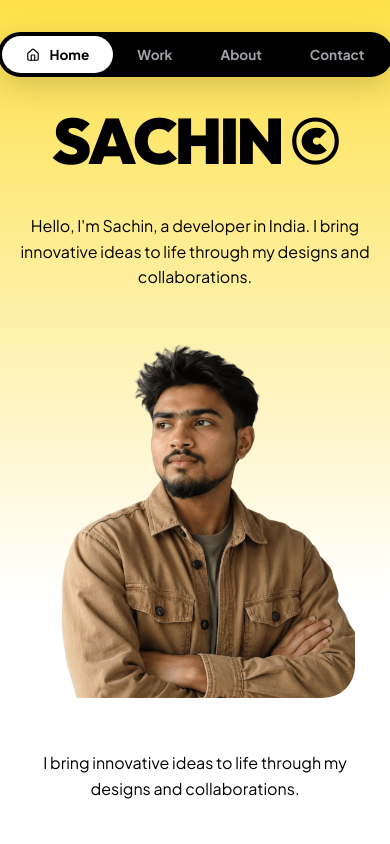
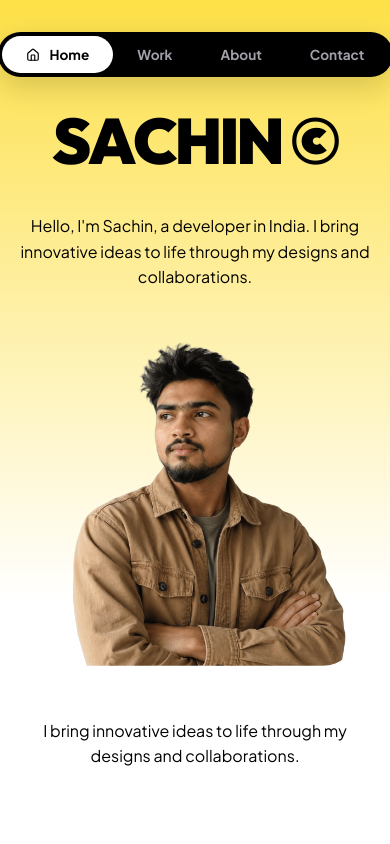
Before and after one commit to Sachin-264/sachin_portfolio, a React (Vite) app: page / in a window 390 px wide. Shown: the top 844 px of the page. Built offline with nearby package versions, Linux system fonts and the light colour scheme.

Commit message:
Animate portrait aspect-ratio to match About card precisely on scroll

```diff
--- a/src/presentation/pages/PortfolioPage.tsx
+++ b/src/presentation/pages/PortfolioPage.tsx
@@ -144,6 +144,7 @@ export const PortfolioPage: React.FC = () => {
   const xPortrait = isMobile ? 0 : (progress * 280); // Shifts right
   const yPortrait = isMobile ? 0 : (progress * 565); // Translates down
   const borderRadiusPortrait = isMobile ? '2rem' : `${progress * 2}rem`;
+  const aspectRatioPortrait = isMobile ? 0.93 : (0.85 + progress * 0.08);
 
   const sectionVariants = {
     hidden: { opacity: 0, y: 50 },
@@ -576,7 +577,8 @@ export const PortfolioPage: React.FC = () => {
                     transform: `translate3d(${xPortrait}px, ${yPortrait}px, 0) scale(${scalePortrait})`,
                     transformOrigin: 'bottom center',
                     borderRadius: borderRadiusPortrait,
-                    overflow: progress > 0.1 ? 'hidden' : 'visible'
+                    overflow: progress > 0.1 ? 'hidden' : 'visible',
+                    aspectRatio: aspectRatioPortrait
                   }}
                 >
                   <motion.img
```
